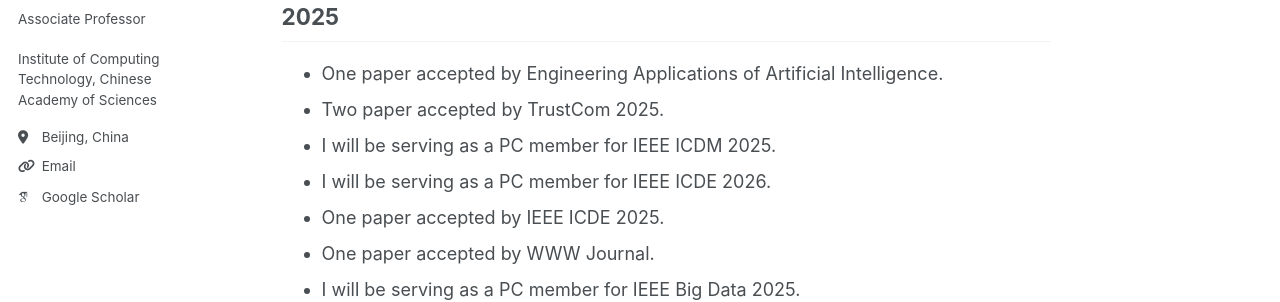
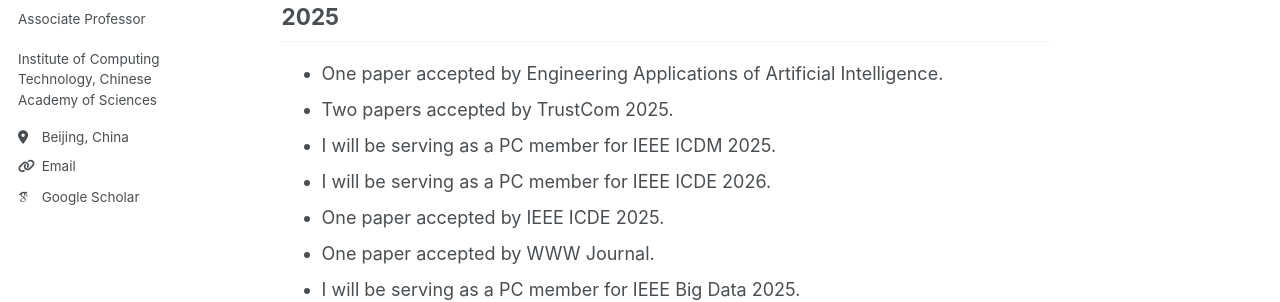
Before and after one commit to BotaoPENG/botaopeng.github.io, a Jekyll site: the page built from _pages/about.md, in a window 1280 px wide and 900 px high. Shown: the part 273-575 px from the top of the window. Built offline with Jekyll 4.4.1, drawn with Linux system fonts in a browser that asks for light colours; some web fonts are replaced.

Commit message:
Update about.md

```diff
--- a/_pages/about.md
+++ b/_pages/about.md
@@ -14,7 +14,7 @@ Priviously, I got my PhD at University of Paris under Prof. Themis Palpanas.
 ## 2025
 
 - One paper accepted by Engineering Applications of Artificial Intelligence.
-- Two paper accepted by TrustCom 2025.
+- Two papers accepted by TrustCom 2025.
 - I will be serving as a PC member for IEEE ICDM 2025.
 - I will be serving as a PC member for IEEE ICDE 2026.
 - One paper accepted by IEEE ICDE 2025.
```
